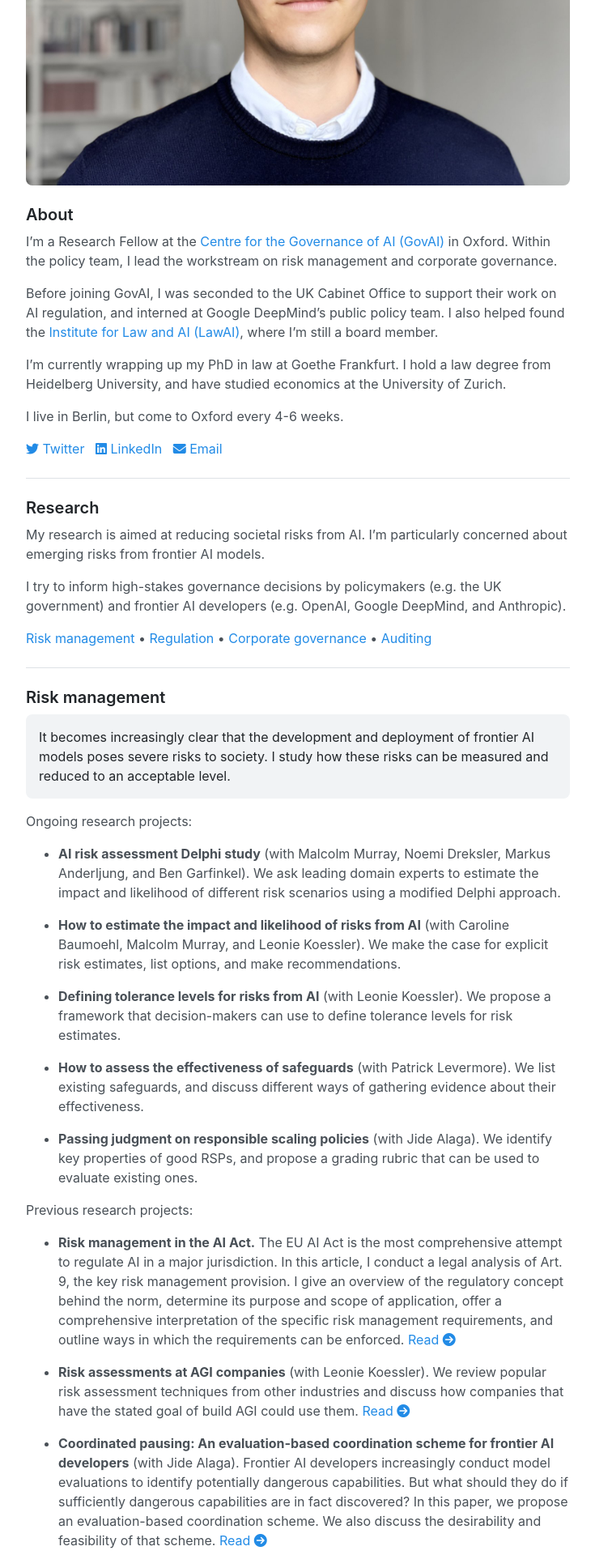
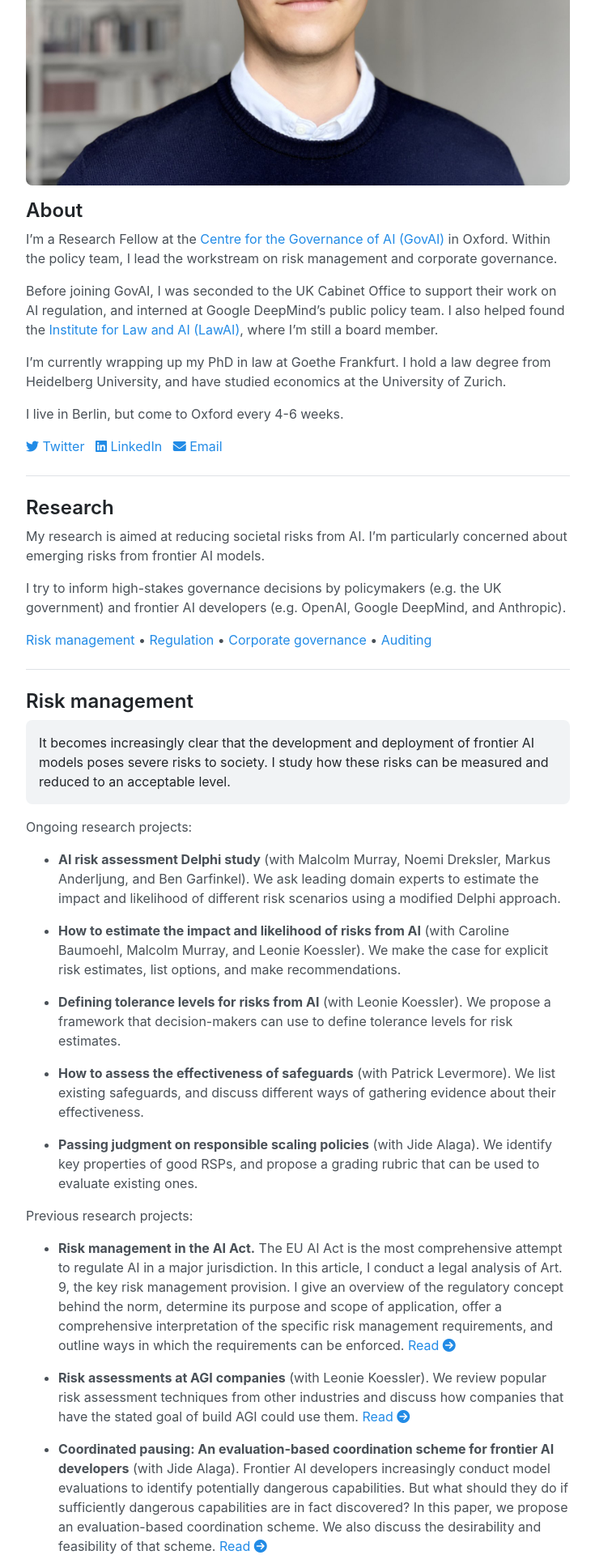
Before and after one commit to jonasschuett/jonasschuett.github.io, a Jekyll site: the page built from _posts/2020-04-04-introduction.md, in a window 1280 px wide. Shown: the part 449-2369 px from the top of the page at 81% size, without its empty margins (272-1007 px from the left). Built offline with Jekyll 4.4.1, drawn with Linux system fonts in a browser that asks for light colours; nearby versions of some CDN libraries.

```diff
--- a/_posts/2020-04-04-introduction.md
+++ b/_posts/2020-04-04-introduction.md
@@ -4,7 +4,7 @@ layout: page
 
 ![Jonas Schuett](/jonasschuett.jpg)
 
-### About
+## About
 
 I'm a Research Fellow at the [Centre for the Governance of AI (GovAI)](https://www.governance.ai/) in Oxford. Within the policy team, I lead the workstream on risk management and corporate governance.
 
@@ -18,7 +18,7 @@ I live in Berlin, but come to Oxford every 4-6 weeks.
 
 ---
 
-### Research
+## Research
 
 My research is aimed at reducing societal risks from AI. I’m particularly concerned about emerging risks from frontier AI models.
 
@@ -28,7 +28,7 @@ I try to inform high-stakes governance decisions by policymakers (e.g. the UK go
 
 ---
 
-### Risk management
+## Risk management
 It becomes increasingly clear that the development and deployment of frontier AI models poses severe risks to society. I study how these risks can be measured and reduced to an acceptable level.
 {: .message }
 
@@ -56,7 +56,7 @@ Previous research projects:
 
 ---
 
-### Regulation
+## Regulation
 
 Although self-governance plays an important role in reducing emerging risks from AI, we will eventually need frontier AI regulation. I‘m working on several research projects intended to inform the design of a regulatory regime for frontier AI models, especially in the UK and US.
 {: .message }
@@ -77,7 +77,7 @@ Previous research projects:
 
 ---
 
-### Corporate governance
+## Corporate governance
 
 As frontier AI developers transition from startups to more mature companies, they need to improve their corporate governance. I‘m particularly interested in ways to improve their risk governance.
 {: .message }
@@ -102,7 +102,7 @@ Previous research projects:
 
 ---
 
-### Auditing
+## Auditing
 
 The development and deployment of frontier AI models has significant effects on society. Key governance decisions should therefore not be left to the developers; society needs to have a say. At the minimum, society needs to be informed. A common way to gather information about a model and the governance of its developers is auditing.
 {: .message }
@@ -119,7 +119,7 @@ Previous research projects:
 
 ---
 
-### Publications
+## Publications
 
 - **Schuett, J.**, Reuel, A., & Carlier, A. (2024). How to design an AI ethics board. *AI and Ethics*. <https://doi.org/10.1007/s43681-023-00409-y>
 
@@ -151,7 +151,7 @@ Previous research projects:
 
 ---
 
-### Submissions
+## Submissions
 
 - **Schuett, J.**, Koessler, L., & Anderljung, M. (2024). Response to the RFI related to NIST's assignments under the Executive Order concerning AI. *Centre for the Governance of AI*. <https://www.governance.ai/research-paper/response-to-the-rfi-related-to-nists-assignments-under-the-executive-order-concerning-ai>
 
```
